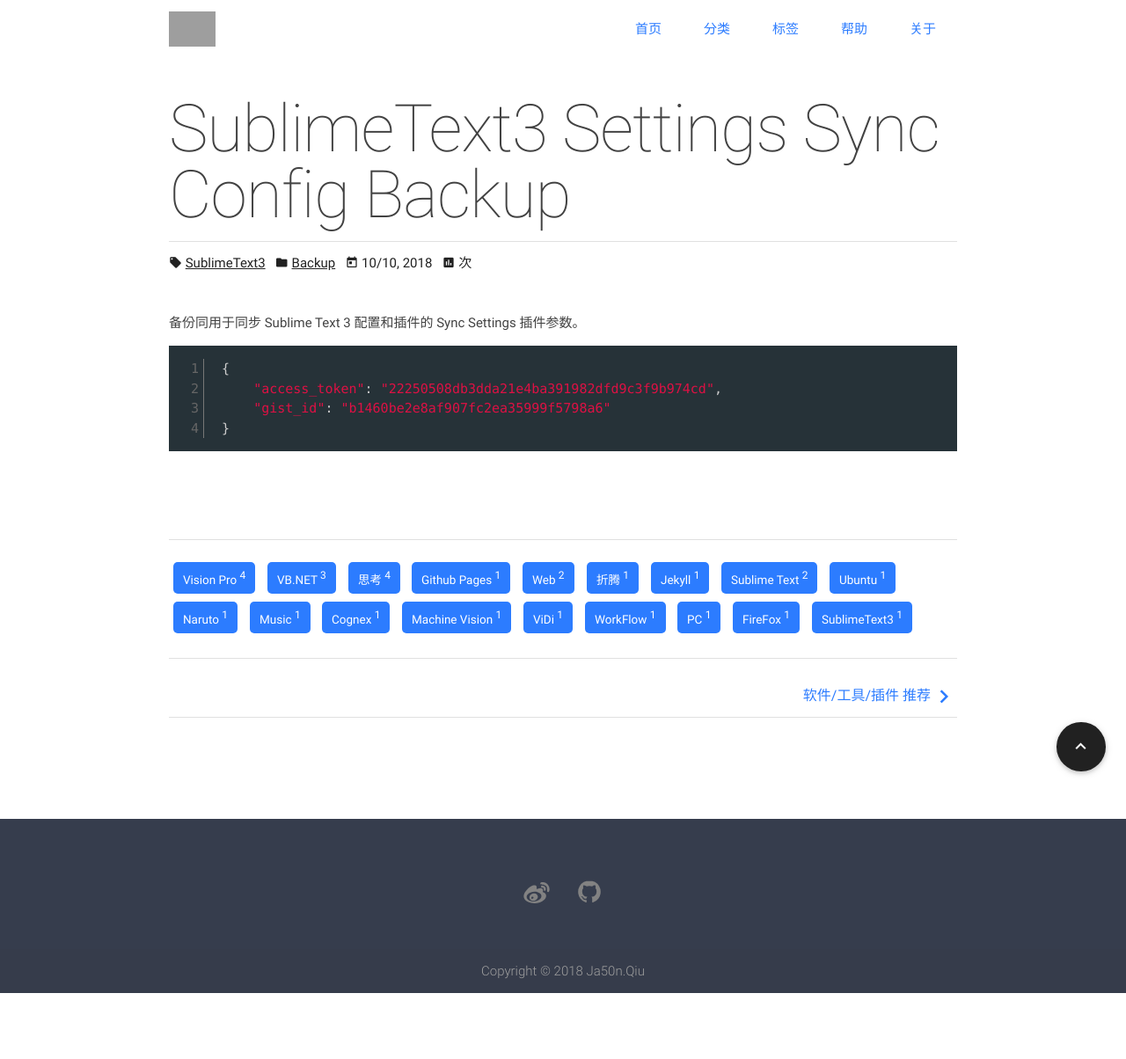
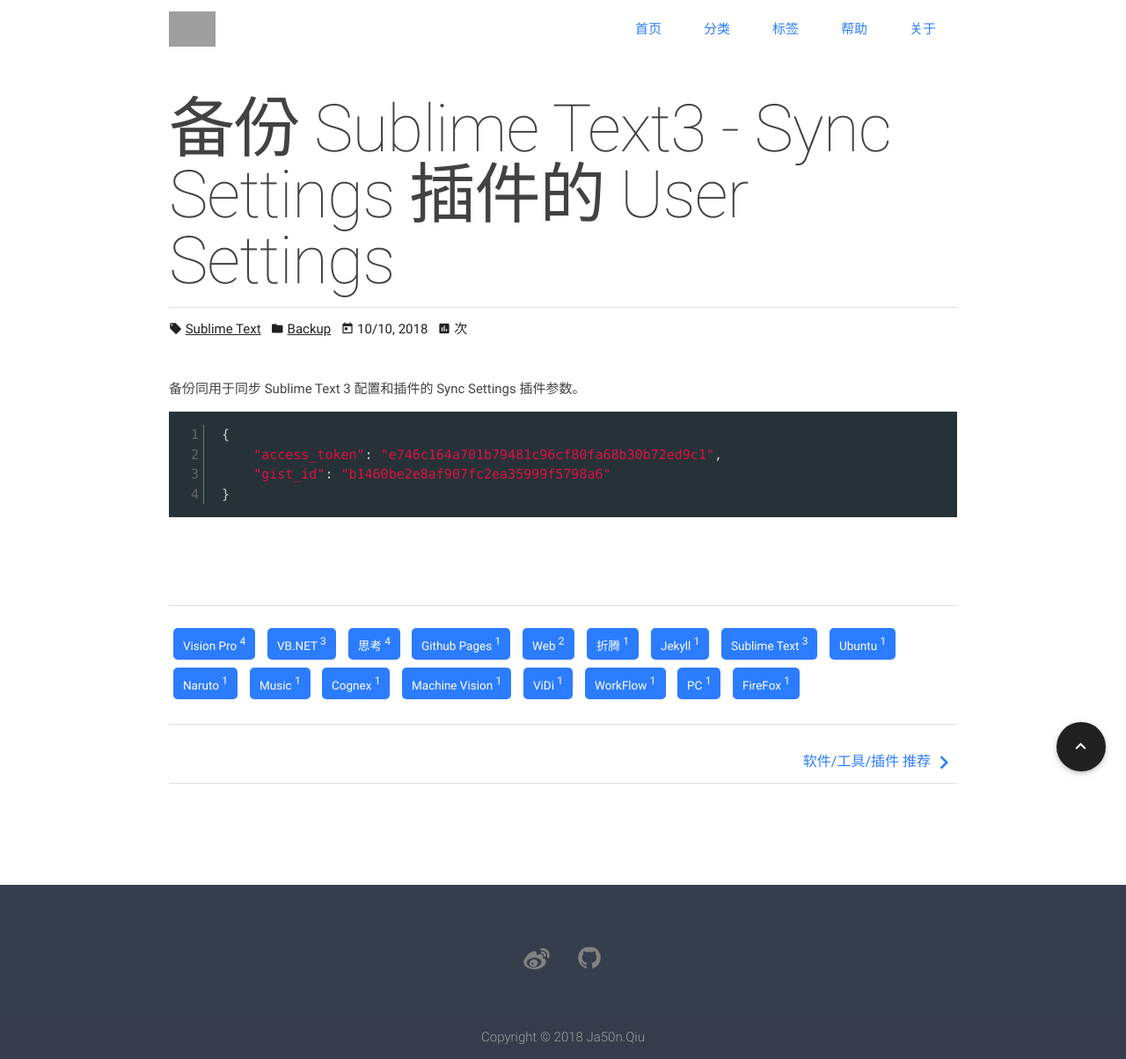
Before and after one commit to Ja50n/ja50n.github.com, a Jekyll site: the page built from _posts/2018-10-10-SublimeText3_Sync_Settings_Backup.md, in a window 1280 px wide. Shown: the whole page at 88% size. Built offline with Jekyll 4.4.1, drawn with Linux system fonts in a browser that asks for light colours; some web fonts are replaced; comment, search, counter and statistics services are not loaded; before the commit the page ends 1129 px from its top, so only the background shows below that; grey boxes are pictures that could not be loaded.

Commit message:
新增post181010

```diff
--- a/_posts/2018-10-10-sublimetext3_settings_synconfig.md
+++ b/_posts/2018-10-10-SublimeText3_Sync_Settings_Backup.md
@@ -1,9 +1,9 @@
 ---
 layout: post
-title: "SublimeText3 Settings Sync Config Backup"
+title: "备份 Sublime Text3 - Sync Settings 插件的 User Settings"
 postid: post181010
-date: 2018-10-10 11:22:13
-tags: [SublimeText3]
+date: 2018-10-10 16:19:13
+tags: [Sublime Text]
 categories: [Backup]
 published: true
 comments: true
@@ -13,7 +13,7 @@
 
 {% highlight python linenos %}
 {
-    "access_token": "22250508db3dda21e4ba391982dfd9c3f9b974cd",
+    "access_token": "e746c164a701b79481c96cf80fa68b30b72ed9c1",
     "gist_id": "b1460be2e8af907fc2ea35999f5798a6"
 }
 {% endhighlight %}
```
